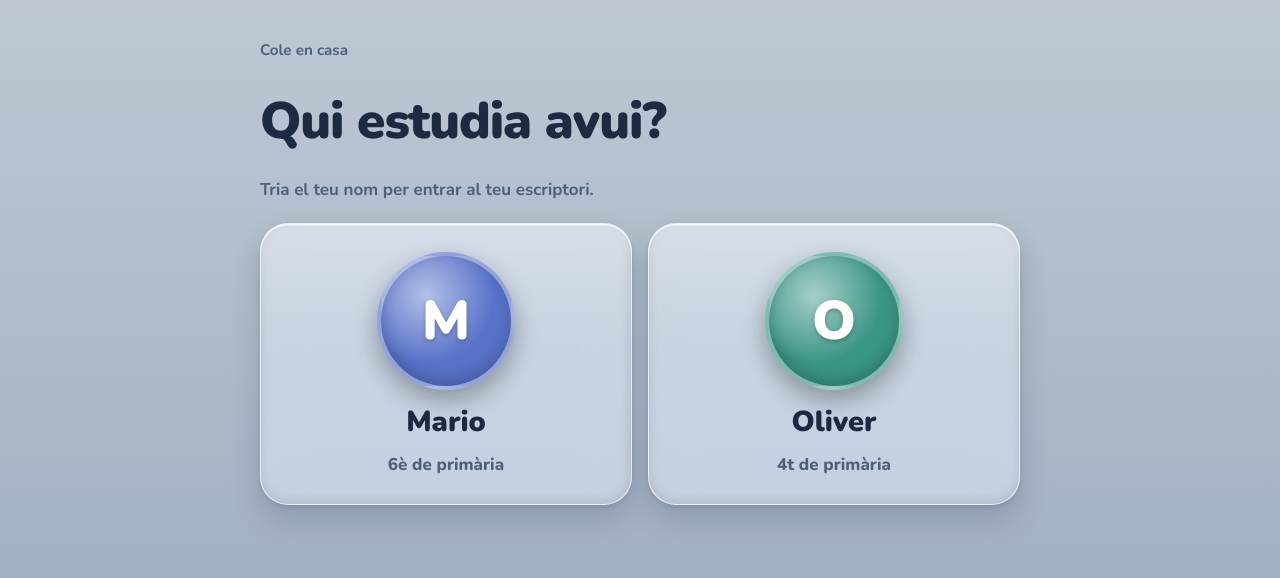
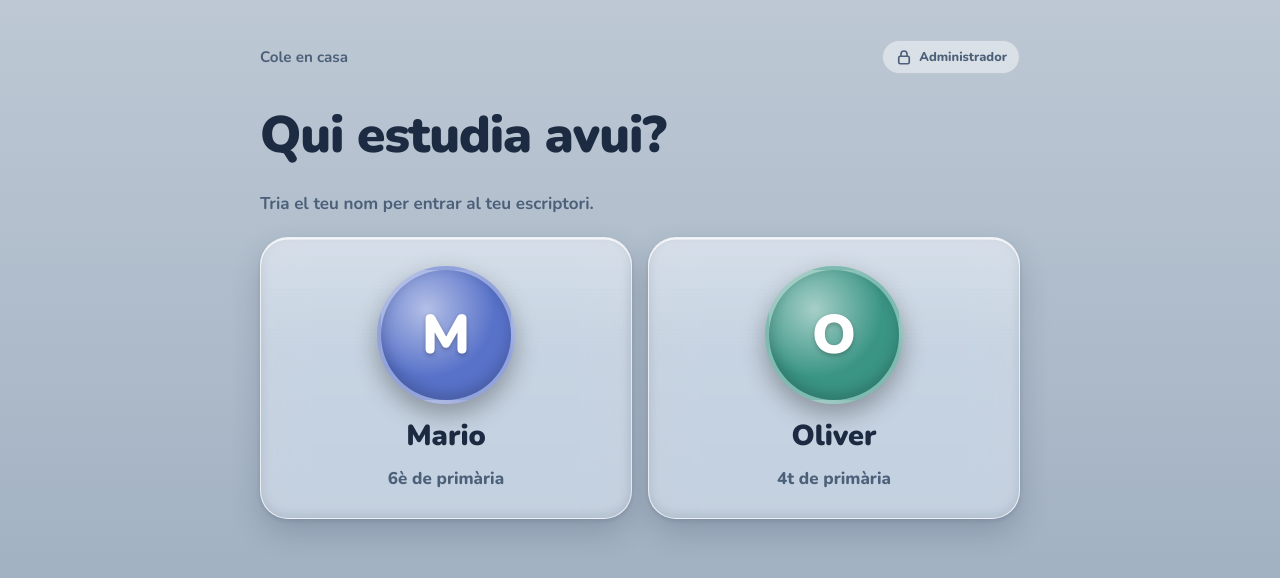
Before and after one commit to carbaxo/cole-en-casa, a plain HTML site: page index.html in a window 1280 px wide. Drawn offline with nearby package versions, Linux system fonts and the light colour scheme.

Commit message:
Portada: botó «Administrador» per obrir el tauler de família
Co-Authored-By: Claude Opus 5.5 <noreply@anthropic.com>

```diff
--- a/index.html
+++ b/index.html
@@ -11,10 +11,20 @@
 <meta name="apple-mobile-web-app-capable" content="yes">
 <meta name="apple-mobile-web-app-title" content="Cole en casa">
 <link rel="stylesheet" href="shared/glass.css">
+<style>
+.hometop{display:flex;align-items:center;justify-content:space-between;gap:12px}
+.adminbtn{display:inline-flex;align-items:center;gap:6px;padding:7px 12px;border-radius:999px;text-decoration:none;font-weight:800;font-size:.8rem;
+  color:var(--muted,#4d6079);background:rgba(255,255,255,.45);border:1px solid rgba(35,55,85,.14);-webkit-tap-highlight-color:transparent}
+.adminbtn:hover{background:rgba(255,255,255,.75);color:var(--ink,#1c2b41)}
+@media (max-width:300px){.adminbtn span{display:none}.adminbtn{padding:8px}}
+</style>
 </head>
 <body>
 <div class="home-wrap">
-  <span class="eyebrow" id="fam" style="-webkit-user-select:none;user-select:none;-webkit-touch-callout:none">Cole en casa</span>
+  <div class="hometop">
+    <span class="eyebrow" id="fam" style="-webkit-user-select:none;user-select:none;-webkit-touch-callout:none">Cole en casa</span>
+    <a class="adminbtn" href="familia/" aria-label="Administrador: evolució del Mario i l'Oliver"><svg viewBox="0 0 24 24" width="18" height="18" fill="none" stroke="currentColor" stroke-width="2.2" stroke-linecap="round" stroke-linejoin="round" aria-hidden="true"><rect x="5" y="11" width="14" height="10" rx="2"/><path d="M8 11V8a4 4 0 0 1 8 0v3"/></svg><span>Administrador</span></a>
+  </div>
   <h1>Qui estudia avui?</h1>
   <p class="muted" style="font-weight:700">Tria el teu nom per entrar al teu escriptori.</p>
   <div class="profiles">
--- a/sw.js
+++ b/sw.js
@@ -1,5 +1,5 @@
 // Canvia la versió quan vulguis forçar una actualització
-const CACHE='home-v3';
+const CACHE='home-v4';
 const FILES=["./", "index.html", "manifest.webmanifest", "icon.svg", "icon-192.png", "icon-512.png", "icon-maskable-512.png", "shared/glass.css"];
 self.addEventListener('install',e=>{e.waitUntil(caches.open(CACHE).then(c=>c.addAll(FILES)));self.skipWaiting()});
 self.addEventListener('activate',e=>{e.waitUntil(caches.keys().then(ks=>Promise.all(ks.filter(k=>k.startsWith('home-')&&k!==CACHE).map(k=>caches.delete(k)))));self.clients.claim()});
```
